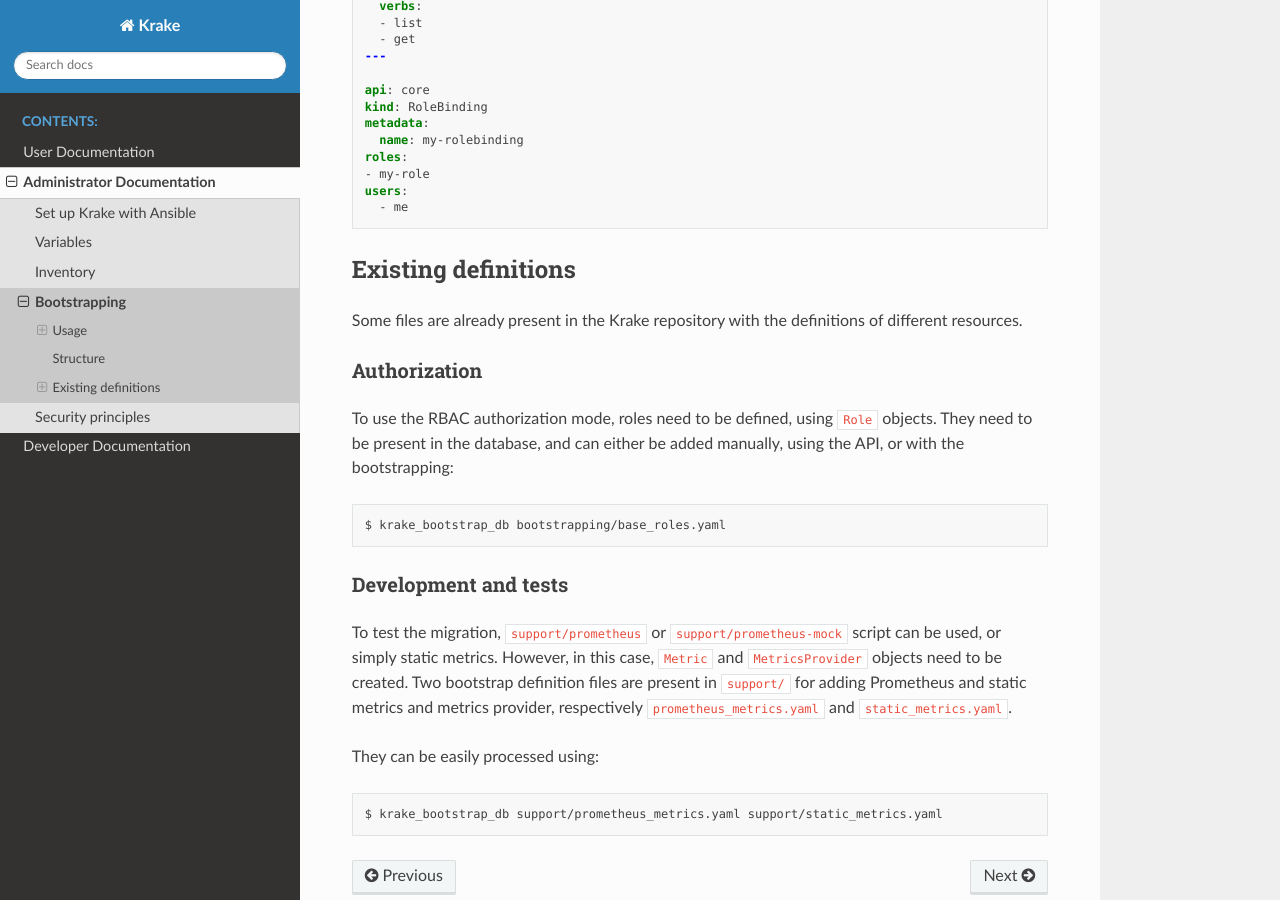
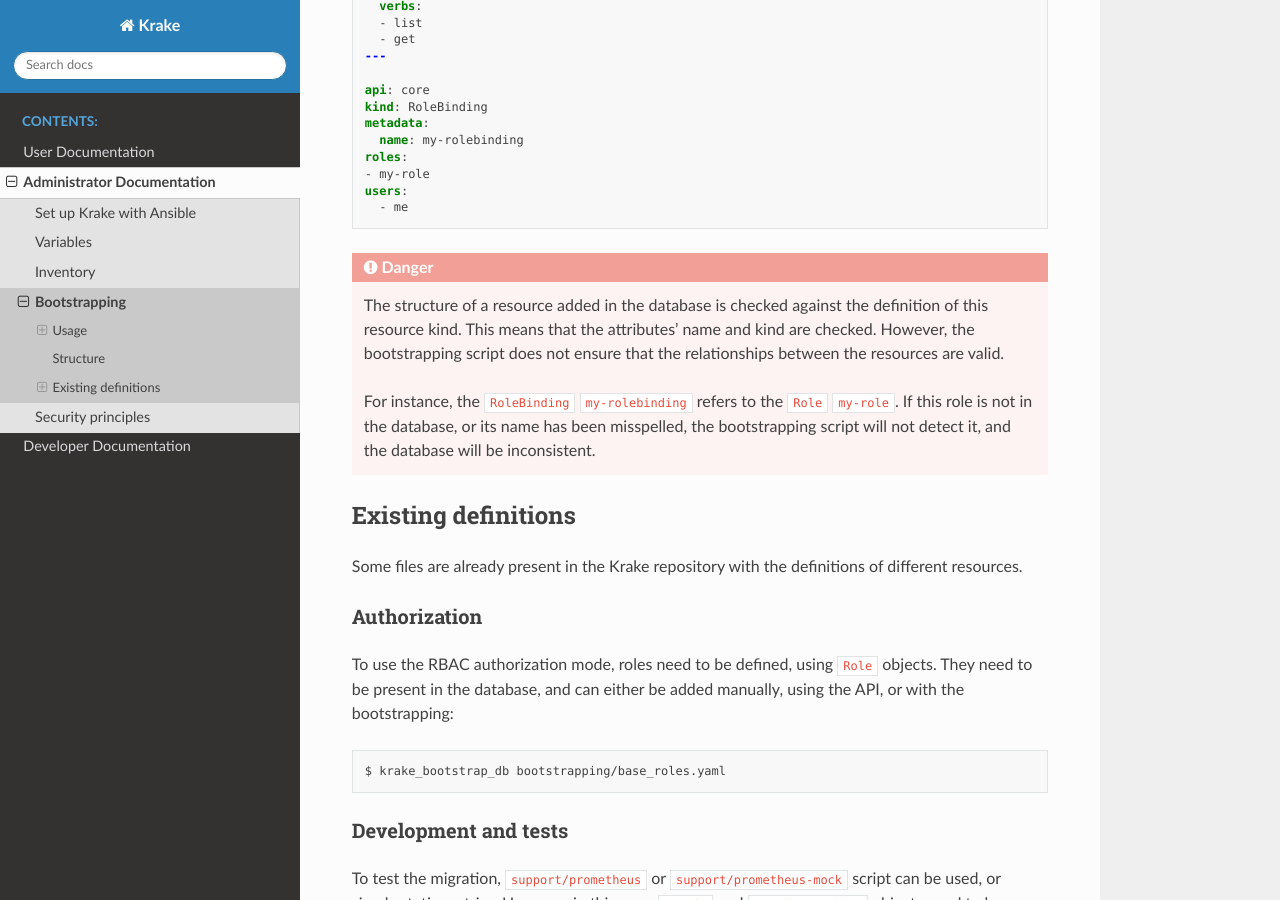
Before and after one commit to rak-n-rok/Krake, a Sphinx documentation site: the page built from docs/admin/bootstrapping.rst, in a window 1280 px wide and 900 px high, scrolled down 1996 px. Built offline with Sphinx 7.4.7 and the Read the Docs theme 2.0.0, drawn with Linux system fonts in a browser that asks for light colours.

Commit message:
Mention the limitation of the bootstrapping script
Signed-off-by: Jean Chorin <jean.chorin@cloudandheat.com>

```diff
--- a/docs/admin/bootstrapping.rst
+++ b/docs/admin/bootstrapping.rst
@@ -119,6 +119,17 @@ Krake ``Role`` and ``RoleBinding`` definitions:
       - me
 
 
+.. danger::
+
+  The structure of a resource added in the database is checked against the definition
+  of this resource kind. This means that the attributes' name and kind are checked.
+  However, the bootstrapping script does not ensure that the relationships between the
+  resources are valid.
+
+  For instance, the ``RoleBinding`` ``my-rolebinding`` refers to the ``Role``
+  ``my-role``. If this role is not in the database, or its name has been misspelled,
+  the bootstrapping script will not detect it, and the database will be inconsistent.
+
 
 Existing definitions
 ====================
```
